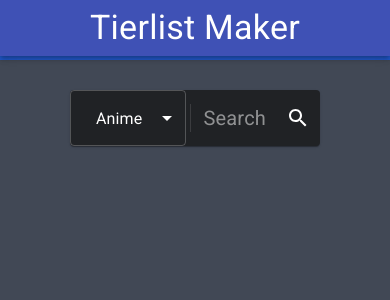
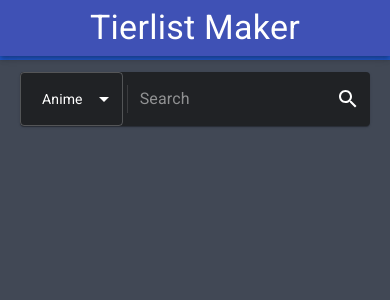
Before and after one commit to doodlehead/Tierlist, a React (Create React App) app: page /Tierlist/create in a window 390 px wide. Shown: the top 300 px of the page. Built offline with nearby package versions, Linux system fonts and the light colour scheme; the HTML template or start-up script is replaced by a standard one.

Commit message:
Basic mobile styling

```diff
--- a/package.json
+++ b/package.json
@@ -19,6 +19,7 @@
     "node-sass": "^4.14.1",
     "react": "^16.13.1",
     "react-dom": "^16.13.1",
+    "react-responsive": "^8.0.3",
     "react-router": "^5.2.0",
     "react-router-dom": "^5.2.0",
     "react-scripts": "3.4.1",
@@ -31,6 +32,7 @@
     "serve": "serve -s build",
     "lint": "eslint --ext .tsx src/",
     "build": "react-scripts build",
+    "analyze": "source-map-explorer 'build/static/js/*.js'",
     "test": "react-scripts test",
     "eject": "react-scripts eject"
   },
@@ -65,6 +67,7 @@
     "@types/file-saver": "^2.0.1",
     "@types/react": "^16.9.35",
     "@types/react-dom": "^16.9.8",
+    "@types/react-responsive": "^8.0.2",
     "@typescript-eslint/eslint-plugin": "^2.33.0",
     "@typescript-eslint/parser": "^2.33.0",
     "eslint-config-prettier": "^6.11.0",
@@ -72,6 +75,7 @@
     "eslint-plugin-react": "^7.20.0",
     "gh-pages": "^2.2.0",
     "prettier": "^2.0.5",
+    "source-map-explorer": "^2.4.2",
     "source-map-loader": "^0.2.4",
     "ts-loader": "^7.0.4",
     "typescript": "^3.9.2"
--- a/src/App.scss
+++ b/src/App.scss
@@ -20,6 +20,11 @@
   --tier-dark-grey: #858585;
   --tier-grey: #cfcfcf;
   --tier-white: #f7f7f7;
+
+  --image-tile-size: 70px;
+  @media only screen and (min-width: 768px) {
+    --image-tile-size: 100px;
+  }
 }
 
 #app {
@@ -42,17 +47,6 @@
   flex-direction: column;
 }
 
-// .App-logo {
-//   height: 40vmin;
-//   pointer-events: none;
-// }
-
-// @media (prefers-reduced-motion: no-preference) {
-//   .App-logo {
-//     animation: App-logo-spin infinite 20s linear;
-//   }
-// }
-
 .App-link {
   color: #61dafb;
 }
@@ -61,7 +55,13 @@
   flex-grow: 1;
   display: flex;
   flex-direction: column;
-  margin: 30px;
+  margin: 12px;
   //padding: 30px;
   background-color: var(--light-grey);
 }
+
+@media only screen and (min-width: 768px) {
+  .pageRoot {
+    margin: 30px;
+  }
+}
--- a/src/components/Header.tsx
+++ b/src/components/Header.tsx
@@ -20,6 +20,11 @@ const useStyles = makeStyles((theme: Theme) =>
     },
     title: {
       flexGrow: 1,
+    },
+    "@media only screen and (min-width: 768px)": {
+      title: {
+        flexGrow: 1,
+      },
     },
   })
 );
--- a/src/components/SearchBar.tsx
+++ b/src/components/SearchBar.tsx
@@ -14,20 +14,19 @@ import { Menu, MenuItem, FormControl } from "@material-ui/core";
 const useStyles = makeStyles((theme: Theme) =>
   createStyles({
     root: {
-      //padding: "2px 4px",
       display: "flex",
       alignItems: "center",
-      margin: "0 40px",
+      margin: "0 8px",
       backgroundColor: "var(--darker-grey)",
     },
     input: {
       marginLeft: theme.spacing(1),
       flex: 1,
       //color: "var(--lighter-grey)",
-      fontSize: 20,
+      fontSize: 16,
     },
     iconButton: {
-      padding: 10,
+      padding: "0 10px",
       //color: "var(--lighter-grey)",
     },
     divider: {
@@ -36,7 +35,34 @@ const useStyles = makeStyles((theme: Theme) =>
     },
     select: {
       //color: "var(--lighter-grey)",
-      padding: "0 12px",
+      padding: "0 8px",
+      fontSize: 14,
+    },
+    "@media only screen and (min-width: 768px)": {
+      root: {
+        display: "flex",
+        alignItems: "center",
+        margin: "0 40px",
+        backgroundColor: "var(--darker-grey)",
+      },
+      input: {
+        marginLeft: theme.spacing(1),
+        flex: 1,
+        //color: "var(--lighter-grey)",
+        fontSize: 20,
+      },
+      iconButton: {
+        padding: 10,
+        //color: "var(--lighter-grey)",
+      },
+      divider: {
+        height: 28,
+        margin: 4,
+      },
+      select: {
+        //color: "var(--lighter-grey)",
+        padding: "0 12px",
+      },
     },
   })
 );
--- a/src/components/SearchResults.tsx
+++ b/src/components/SearchResults.tsx
@@ -2,13 +2,14 @@ import React, { FC } from "react";
 import { makeStyles, Theme, createStyles } from "@material-ui/core/styles";
 import { AnimeSearchResult, Rating } from "../utils/Jikan";
 
+const mobileItemWidth = 100;
 /* eslint-disable @typescript-eslint/camelcase */
 const useStyles = makeStyles((theme: Theme) =>
   createStyles({
     root: {
       display: "grid",
-      gridGap: "20px",
-      gridTemplateColumns: "repeat(auto-fill, minmax(200px, 1fr))",
+      gridGap: "5px",
+      gridTemplateColumns: `repeat(auto-fill, minmax(${mobileItemWidth}px, 1fr))`,
     },
     animePanel: {
       borderRadius: 3,
@@ -19,17 +20,45 @@ const useStyles = makeStyles((theme: Theme) =>
       },
     },
     animePanel__title: {
-      fontSize: 18,
+      fontSize: 14,
       fontWeight: 500,
       display: "block",
       padding: "8px",
     },
     animePanel__image: {
-      maxWidth: 200,
+      maxWidth: mobileItemWidth,
       height: "auto",
     },
     loadingCircle: {
       margin: "100px auto",
+    },
+    "@media only screen and (min-width: 768px)": {
+      root: {
+        display: "grid",
+        gridGap: "20px",
+        gridTemplateColumns: "repeat(auto-fill, minmax(200px, 1fr))",
+      },
+      animePanel: {
+        borderRadius: 3,
+        backgroundColor: "var(--darker-grey)",
+        "&:hover": {
+          outline: "2px solid var(--lighter-grey)",
+          cursor: "pointer",
+        },
+      },
+      animePanel__title: {
+        fontSize: 18,
+        fontWeight: 500,
+        display: "block",
+        padding: "8px",
+      },
+      animePanel__image: {
+        maxWidth: 200,
+        height: "auto",
+      },
+      loadingCircle: {
+        margin: "100px auto",
+      },
     },
   })
 );
--- a/src/components/TierList/CharacterTile.tsx
+++ b/src/components/TierList/CharacterTile.tsx
@@ -1,8 +1,6 @@
 import { AnimeCharacterData } from "../../utils/Jikan";
 import React, { FC, useState } from "react";
 import { makeStyles, Theme, createStyles } from "@material-ui/core/styles";
-
-const IMAGE_SIZE = 100;
 
 /* eslint-disable @typescript-eslint/camelcase */
 const useStyles = makeStyles((theme: Theme) =>
@@ -11,7 +9,7 @@ const useStyles = makeStyles((theme: Theme) =>
       position: "relative",
       flexGrow: 0,
       outline: "1px solid var(--lighter-grey)",
-      height: IMAGE_SIZE,
+      height: "var(--image-tile-size)",
       overflow: "hidden",
       cursor: "pointer",
     },
@@ -21,7 +19,7 @@ const useStyles = makeStyles((theme: Theme) =>
       left: 0,
       right: 0,
       zIndex: 1,
-      fontSize: 14,
+      fontSize: 10,
       fontWeight: 500,
       whiteSpace: "nowrap",
       textOverflow: "ellipsis",
@@ -30,8 +28,13 @@ const useStyles = makeStyles((theme: Theme) =>
       padding: "3px 4px",
     },
     characterTile__image: {
-      width: IMAGE_SIZE,
+      width: "var(--image-tile-size)",
       height: "auto",
+    },
+    "@media only screen and (min-width: 768px)": {
+      characterTile__name: {
+        fontSize: 14,
+      },
     },
   })
 );
--- a/src/components/TierList/Tier.tsx
+++ b/src/components/TierList/Tier.tsx
@@ -10,22 +10,26 @@ const useStyles = makeStyles((theme: Theme) =>
       display: "flex",
       flexWrap: "wrap",
       outline: "1px solid red",
-      minHeight: 100,
+      minHeight: "var(--image-tile-size)",
       //minWidth: 600,
     },
     tierLabel: {
-      width: "80px",
-      fontSize: 30,
+      width: 40,
+      fontSize: 20,
       fontWeight: 600,
       flexGrow: 0,
       color: "black",
-      //lineHeight: "100px",
     },
     list: {
       flexGrow: 1,
       display: "flex",
       flexWrap: "wrap",
       maxWidth: "calc(100% - 80px)",
+    },
+    "@media only screen and (min-width: 768px)": {
+      tierLabel: {
+        width: 80,
+      },
     },
   })
 );
--- a/src/components/TierList/TierList.tsx
+++ b/src/components/TierList/TierList.tsx
@@ -11,13 +11,20 @@ import { saveAs } from "file-saver";
 //import { Save, SaveAlt } from "@material-ui/icons";
 import SaveIcon from "@material-ui/icons/Save";
 import SaveAltIcon from "@material-ui/icons/SaveAlt";
+import MediaQuery from "react-responsive";
 
 //Is 100 too big?
-const IMAGE_SIZE = 100;
+//const IMAGE_SIZE = 100;
 
 /* eslint-disable @typescript-eslint/camelcase */
 const useStyles = makeStyles((theme: Theme) =>
   createStyles({
+    // ":root": {
+    //   "--imageSize": "50px",
+    //   "@media only screen and (min-width: 768px)": {
+    //     "--imageSize": "100px",
+    //   },
+    // },
     root: {
       padding: 10,
       backgroundColor: "var(--dark-grey)",
@@ -27,31 +34,31 @@ const useStyles = makeStyles((theme: Theme) =>
       flexWrap: "wrap",
       marginTop: 20,
     },
-    characterTile: {
-      position: "relative",
-      flexGrow: 0,
-      border: "1px solid var(--lighter-grey)",
-      height: IMAGE_SIZE,
-      overflow: "hidden",
-    },
-    characterTile__name: {
-      position: "absolute",
-      top: 0,
-      left: 0,
-      right: 0,
-      zIndex: 1,
-      fontSize: 14,
-      fontWeight: 500,
-      whiteSpace: "nowrap",
-      textOverflow: "ellipsis",
-      overflow: "hidden",
-      backgroundColor: "rgb(20, 20, 20, 0.65)",
-      padding: "3px 4px",
-    },
-    characterTile__image: {
-      maxWidth: IMAGE_SIZE,
-      height: "auto",
-    },
+    // characterTile: {
+    //   position: "relative",
+    //   flexGrow: 0,
+    //   border: "1px solid var(--lighter-grey)",
+    //   height: "var(--imageSize)",
+    //   overflow: "hidden",
+    // },
+    // characterTile__name: {
+    //   position: "absolute",
+    //   top: 0,
+    //   left: 0,
+    //   right: 0,
+    //   zIndex: 1,
+    //   fontSize: 14,
+    //   fontWeight: 500,
+    //   whiteSpace: "nowrap",
+    //   textOverflow: "ellipsis",
+    //   overflow: "hidden",
+    //   backgroundColor: "rgb(20, 20, 20, 0.65)",
+    //   padding: "3px 4px",
+    // },
+    // characterTile__image: {
+    //   maxWidth: "var(--imageSize)",
+    //   height: "auto",
+    // },
     button: {
       marginRight: theme.spacing(1),
     },
@@ -143,7 +150,7 @@ const TierList: FC<TierListProps> = ({ malId, characterData }): JSX.Element => {
           variant="outlined"
         >
           <SaveAltIcon className={classes.btnIcon} />
-          Download image
+          Download <MediaQuery minWidth={768}>image</MediaQuery>
         </Button>
         <Button
           onClick={handleSave}
--- a/src/pages/ListMaker.tsx
+++ b/src/pages/ListMaker.tsx
@@ -30,7 +30,12 @@ const useStyles = makeStyles((theme: Theme) =>
       margin: "100px auto",
     },
     searchBar: {
-      marginBottom: 40,
+      marginBottom: 10,
+    },
+    "@media only screen and (min-width: 768px)": {
+      searchBar: {
+        marginBottom: 40,
+      },
     },
   })
 );
@@ -67,15 +72,27 @@ const ListMaker: React.FunctionComponent = () => {
       setLoading(true);
 
       if (searchType === SearchType.Anime) {
-        searchAnime(searchValue, 10).then((res) => {
-          setSearchResult(res.data.results);
-          setLoading(false);
-        });
+        searchAnime(searchValue, 10).then(
+          (res) => {
+            setSearchResult(res.data.results);
+            setLoading(false);
+          },
+          (err) => {
+            setErrorMsg("Could not search, either MAL or Jikan's API is down");
+            setLoading(false);
+          }
+        );
       } else if (searchType === SearchType.Manga) {
-        searchManga(searchValue, 10).then((res) => {
-          setSearchResult(res.data.results);
-          setLoading(false);
-        });
+        searchManga(searchValue, 10).then(
+          (res) => {
+            setSearchResult(res.data.results);
+            setLoading(false);
+          },
+          (err) => {
+            setErrorMsg("Could not search, either MAL or Jikan's API is down");
+            setLoading(false);
+          }
+        );
       }
     }
   };
```
Also changed, not shown: 1 other file (tests, documents, lock files or other folders).
